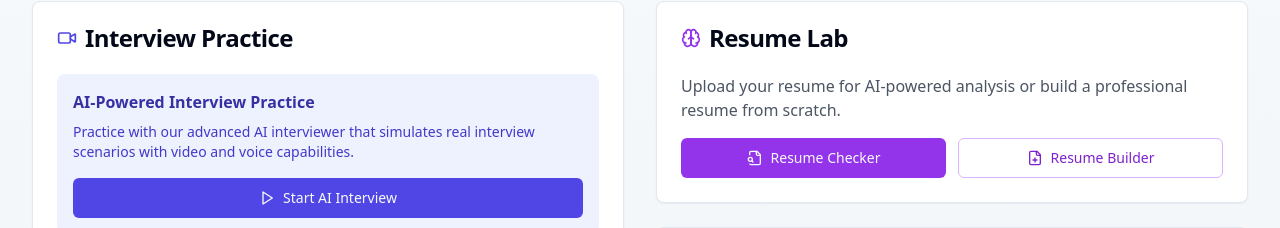
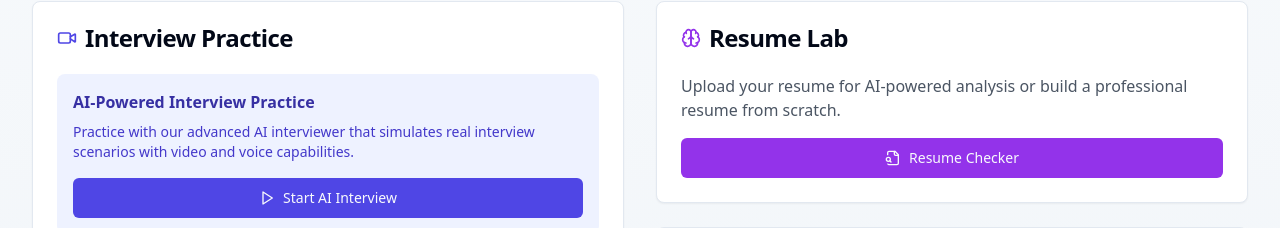
Before and after one commit to vivekpatil111/campus-connect, a React (Vite) app: page /student in a window 1280 px wide. Shown: the part 277-505 px from the top of the page. Built offline with nearby package versions, Linux system fonts and the light colour scheme; no server answers.

Commit message:
Remove Resume Builder button from Student Dashboard

```diff
--- a/src/pages/student/StudentDashboard.tsx
+++ b/src/pages/student/StudentDashboard.tsx
@@ -164,21 +164,13 @@ export default function StudentDashboard() {
                 <p className="text-gray-600">
                   Upload your resume for AI-powered analysis or build a professional resume from scratch.
                 </p>
-                <div className="grid grid-cols-2 gap-3">
+                <div className="grid grid-cols-1 gap-3">
                   <Button
                     className="flex items-center gap-2 bg-purple-600 hover:bg-purple-700"
                     onClick={() => setShowResumeChecker(true)}
                   >
                     <FileSearch className="h-4 w-4" />
                     Resume Checker
-                  </Button>
-                  <Button
-                    variant="outline"
-                    className="flex items-center gap-2 border-purple-300 text-purple-700 hover:bg-purple-50"
-                    onClick={() => setShowResumeBuilder(true)}
-                  >
-                    <FilePlus className="h-4 w-4" />
-                    Resume Builder
                   </Button>
                 </div>
               </CardContent>
```
